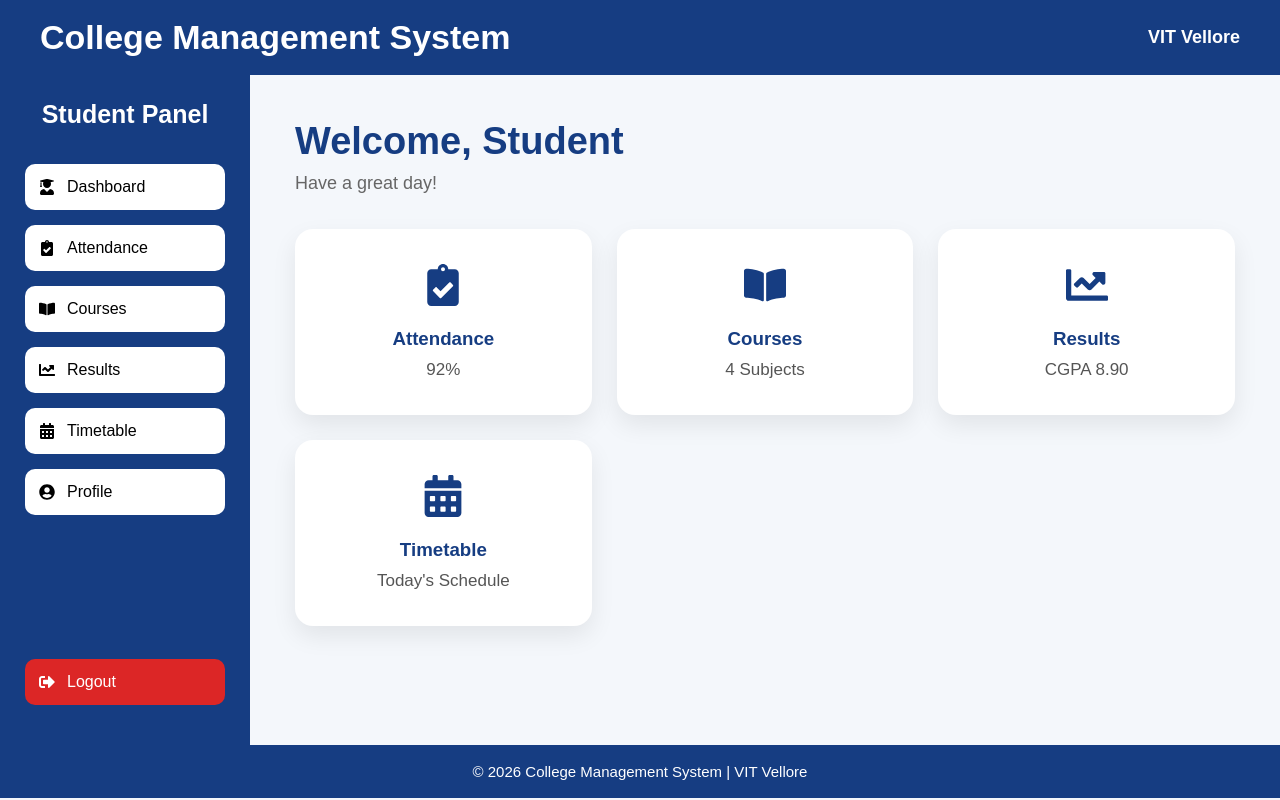
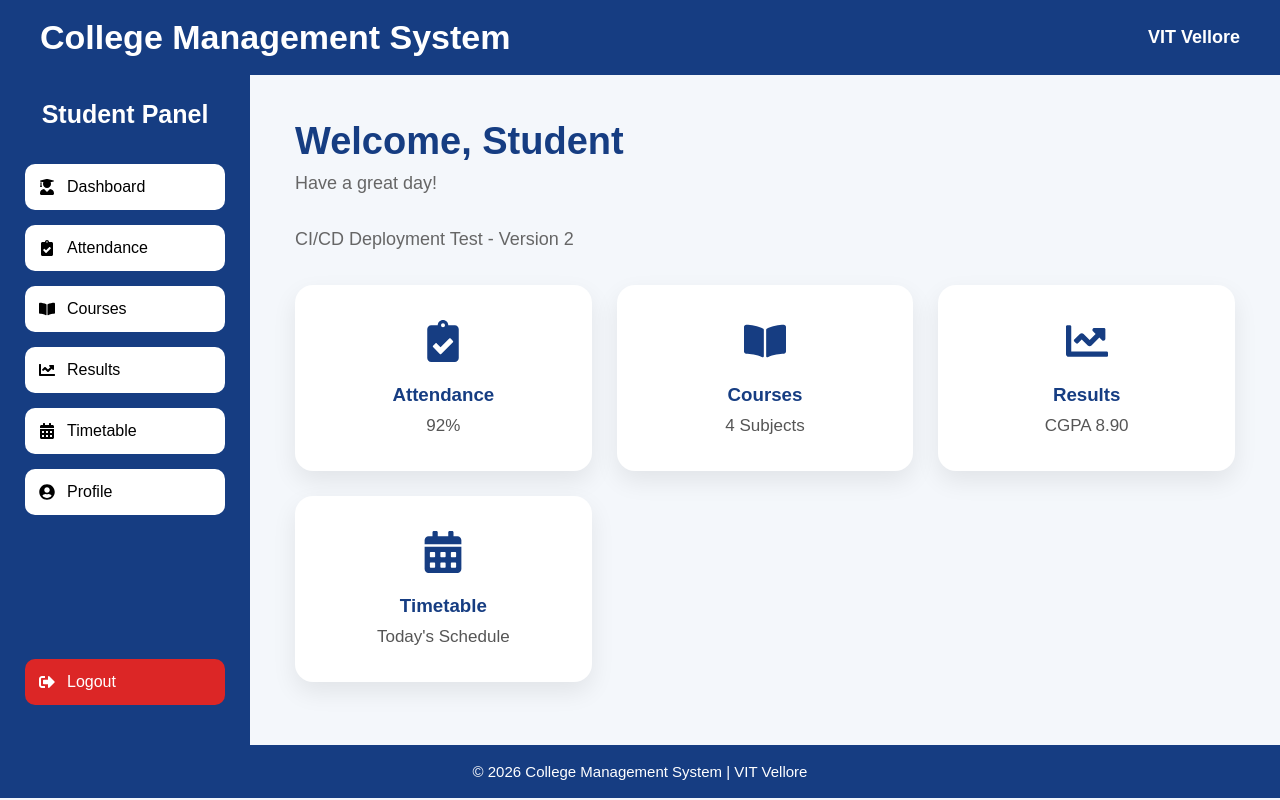
Before and after one commit to MadhuPriya0920/College-Management-System, a React (Vite) app: page /student/dashboard in a window 1280 px wide. Built offline with nearby package versions, Linux system fonts and the light colour scheme.

Commit message:
Add student dashboard CI CD test message

```diff
--- a/src/pages/student/StudentDashboard.jsx
+++ b/src/pages/student/StudentDashboard.jsx
@@ -80,6 +80,7 @@ function StudentDashboard() {
           <h1>Welcome, {studentName}</h1>
 
           <p>Have a great day!</p>
+          <p>CI/CD Deployment Test - Version 2</p>
 
           <div className="cards">
 
```
